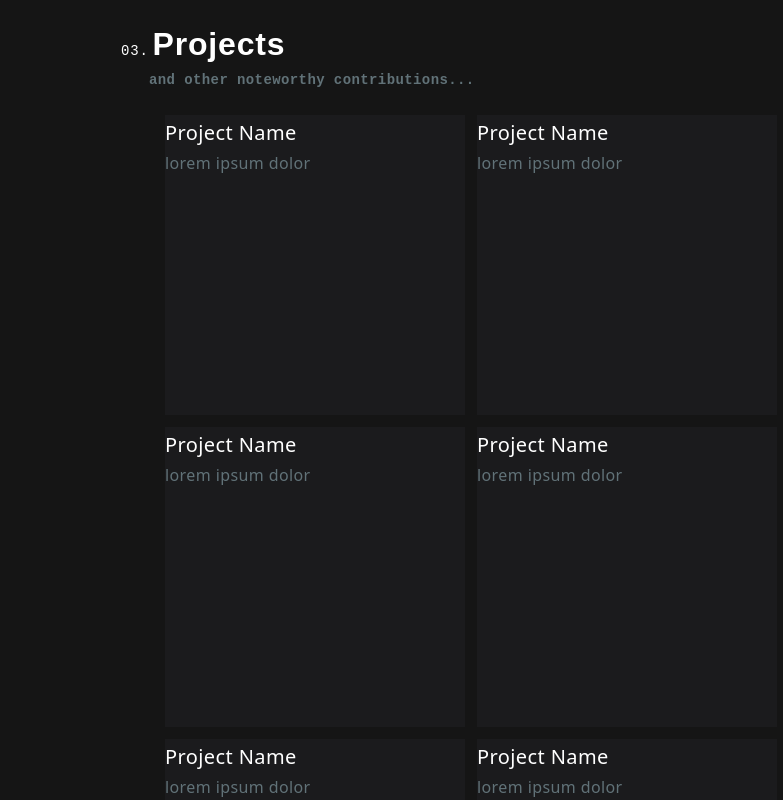
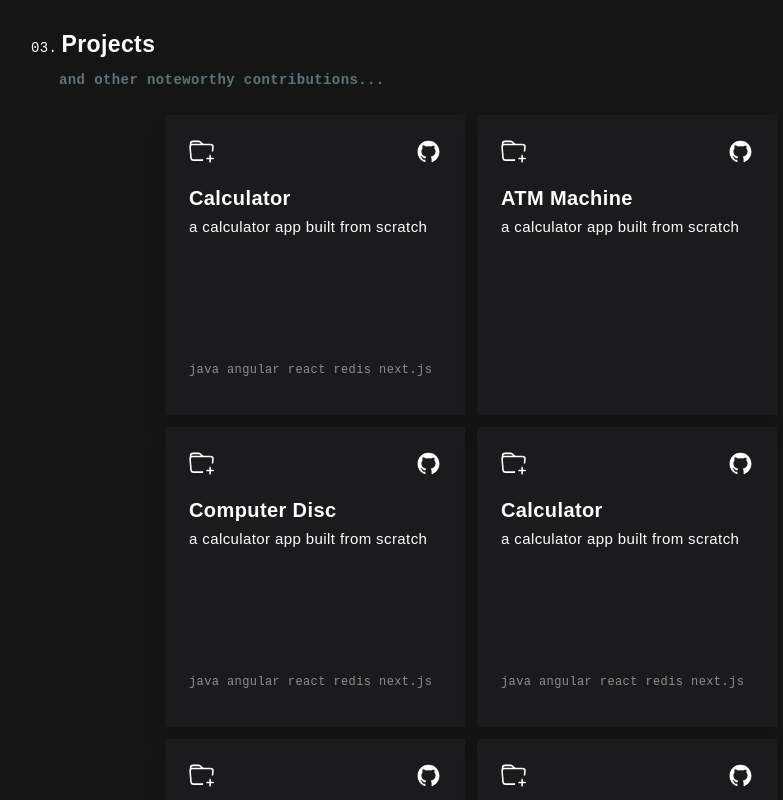
Before and after one commit to The-True-Hooha/portfolio-v1, a Next.js app: page / in a window 1280 px wide. Shown: the part 1500-2300 px from the top of the page, without its empty margins (169-952 px from the left). Built offline with nearby package versions, Linux system fonts and the light colour scheme.

Commit message:
fix styling

```diff
--- a/components/ProjectCard.js
+++ b/components/ProjectCard.js
@@ -1,12 +1,16 @@
-const ProjectCard = ({icon, title, projectDescription}) => {
+const ProjectCard = ({icon, title, projectDescription, github, stack}) => {
   return (
-    <div className="h-[300px] text-white w-[300px] bg-[#1b1b1d] cursor-pointer hover:mt-[-8px]">
+    <div className="h-[300px] drop-shadow-xl hover:text-[#617278] text-white w-[300px] duration-300 bg-[#1b1b1d] cursor-pointer hover:mt-[-8px]">
       <div className="pl-6 pt-6">
-        {icon}
-        <h2 className="text-[20px] text-[#617278] hover:text-white font-semibold font-calibre mt-4">
+        <div className="flex justify-between">
+        {icon} {github}
+        </div>
+
+        <h2 className="text-[20px] font-semibold font-calibre mt-4">
          {title}
         </h2>
-        <p>{projectDescription}</p>
+        <p className="text-white text-[15px] font-calibre text-justify font-normal">{projectDescription}</p>
+        <p className="absolute mb-9 text-[12px] opacity-50 bottom-0 font-SFMono font-light"> {stack}</p>
       </div>
     </div>
   );
--- a/components/projects.js
+++ b/components/projects.js
@@ -1,70 +1,80 @@
 import React from "react";
 import Link from "next/link";
+import ProjectCard from "./ProjectCard";
+import { BsFolderPlus } from "react-icons/bs";
+import { AiOutlineGithub } from "react-icons/ai";
 
 const myProject = [
   {
     title: "Calculator",
     projectDescription: "a calculator app  built from scratch",
-    github: "", //can be null
-    techStack: "Java + Java + AWS + Java",
-    live: "",
+    github: <AiOutlineGithub size={25} className="mr-6" />,
+    stack: "java angular react redis next.js",
+    icon: <BsFolderPlus size={25} className="text-white" />,
   },
   {
     title: "ATM Machine",
     projectDescription: "a calculator app  built from scratch",
-    github: "", //can be null
-    techStack: "Java + Java + AWS + Java",
-    live: "",
+    github: <AiOutlineGithub size={25} className="mr-6" />,
+    stack: "java angular react redis next.js",
+    icon: <BsFolderPlus size={25} className="text-white" />,
+    stack: "",
   },
   {
     title: "Computer Disc",
     projectDescription: "a calculator app  built from scratch",
-    github: "", //can be null
-    techStack: "Java + Java + AWS + Java",
+    github: <AiOutlineGithub size={25} className="mr-6" />,
+    stack: "java angular react redis next.js",
     live: "",
+    icon: <BsFolderPlus size={25} className="text-white" />,
   },
+  {
+    title: "Calculator",
+    projectDescription: "a calculator app  built from scratch",
+    github: <AiOutlineGithub size={25} className="mr-6" />,
+    stack: "java angular react redis next.js",
+    icon: <BsFolderPlus size={25} className="text-white" />,
+  },
+  {
+    title: "ATM Machine",
+    projectDescription: "a calculator app  built from scratch",
+    github: <AiOutlineGithub size={25} className="mr-6" />,
+    stack: "java angular react redis next.js",
+    live: "",
+    icon: <BsFolderPlus size={25} className="text-white" />,
+  },
+  {
+    title: "Computer Disc",
+    projectDescription: "a calculator app  built from scratch",
+    github: <AiOutlineGithub size={25} className="mr-6" />,
+    stack: "java angular react redis next.js",
+    live: "",
+    icon: <BsFolderPlus size={25} className="text-white" />,
+  }
 ];
 
 const Projects = () => {
   return (
-    <div id="projects" className="px-[60px] lg:py-[2px] w-full text-left lg:px-[290px]">
+    <div
+      id="projects"
+      className="px-[60px] lg:py-[2px] w-full text-left lg:px-[200px]"
+    >
       <div>
-        <h2 className="text-[23px] font-calibre font-semibold mt-[-60px] tracking-wide sm:text-[32px] text-left text-white lg:font-bold ">
+        <h2 className="text-[23px] font-calibre font-semibold mt-[-60px] text-left text-white lg:font-bold">
           <span className="font-SFMono text-white text-[20px] font-normal mr-1 text-sm">
             03.
           </span>
           Projects
         </h2>
-        <div className="font-SFMono  flex flex-center w-full lg:mt-[4px] ">
+        <div className="font-SFMono  flex w-full lg:mt-[4px] ">
           <p className="px-7 text-center justify-center text-[14px] hover:underline font-bold mt-1">
             and other noteworthy contributions...
           </p>
         </div>
-        <div className="w-full flex flex-wrap text-justify justify-center gap-[12px] mt-6">
-          <div className="h-[300px] w-[300px] bg-[#1b1b1d] cursor-pointer transition ease-in-out duration-500 hover:scale-[120%]">
-            <h2 className="text-white text-[20px]"> Project Name</h2>
-            <p>lorem ipsum dolor </p>
-          </div>
-          <div className="h-[300px] w-[300px] bg-[#1b1b1d] cursor-pointer transition ease-in-out duration-500 hover:scale-[120%]">
-            <h2 className="text-white text-[20px]"> Project Name</h2>
-            <p>lorem ipsum dolor </p>
-          </div>
-          <div className="h-[300px] w-[300px] bg-[#1b1b1d] cursor-pointer transition ease-in-out duration-500 hover:scale-[120%]">
-            <h2 className="text-white text-[20px]"> Project Name</h2>
-            <p>lorem ipsum dolor </p>
-          </div>
-          <div className="h-[300px] w-[300px] bg-[#1b1b1d] cursor-pointer transition ease-in-out duration-500 hover:scale-[120%]">
-            <h2 className="text-white text-[20px]"> Project Name</h2>
-            <p>lorem ipsum dolor </p>
-          </div>
-          <div className="h-[300px] w-[300px] bg-[#1b1b1d] cursor-pointer transition ease-in-out duration-500 hover:scale-[120%]">
-            <h2 className="text-white text-[20px]"> Project Name</h2>
-            <p>lorem ipsum dolor </p>
-          </div>
-          <div className="h-[300px] w-[300px] bg-[#1b1b1d] cursor-pointer transition ease-in-out duration-500 hover:scale-[120%]">
-            <h2 className="text-white text-[20px]"> Project Name</h2>
-            <p>lorem ipsum dolor </p>
-          </div>
+        <div className="w-full flex flex-wrap text-justify justify-center  mt-6 gap-[12px]">
+          {myProject.map((v, index) => (
+            <ProjectCard {...v} key={index} title={v.title} />
+          ))}
         </div>
       </div>
       <div className="font-SFMono text-[20px] mt-10 font-semibold justify-center flex text-white lg:mt-[60px]">
```
